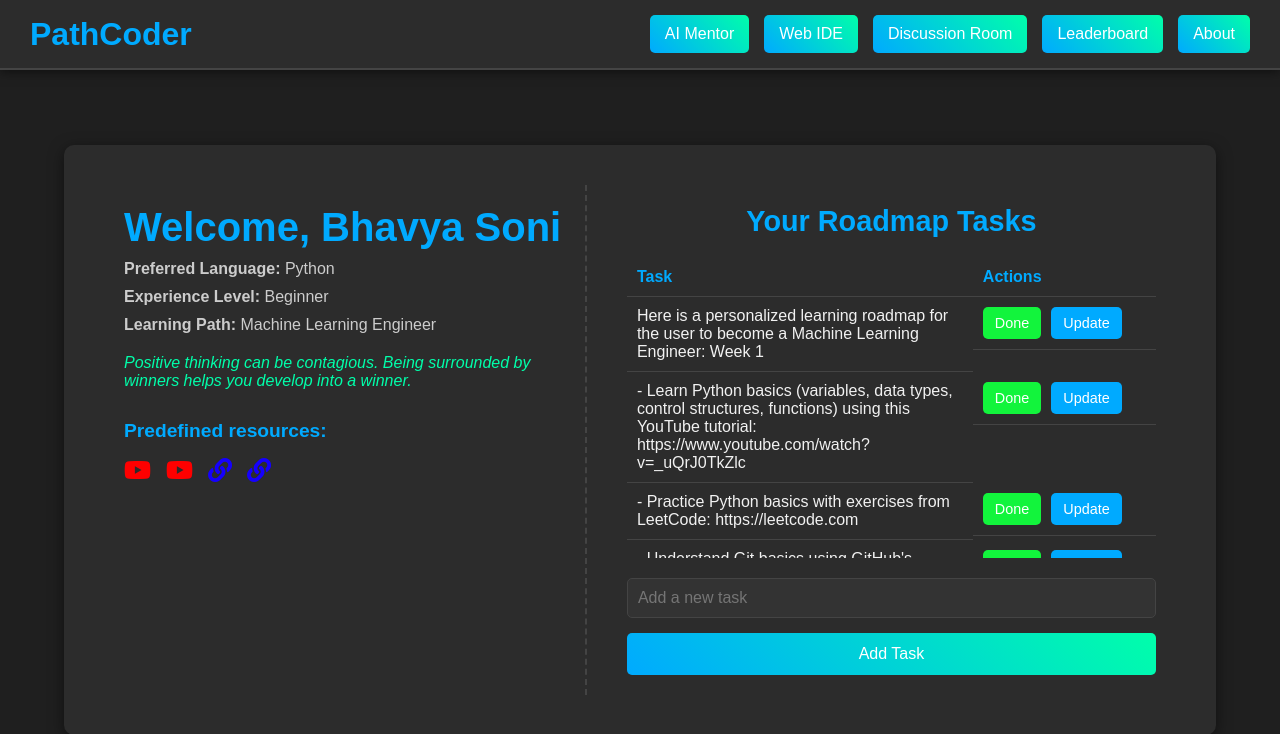
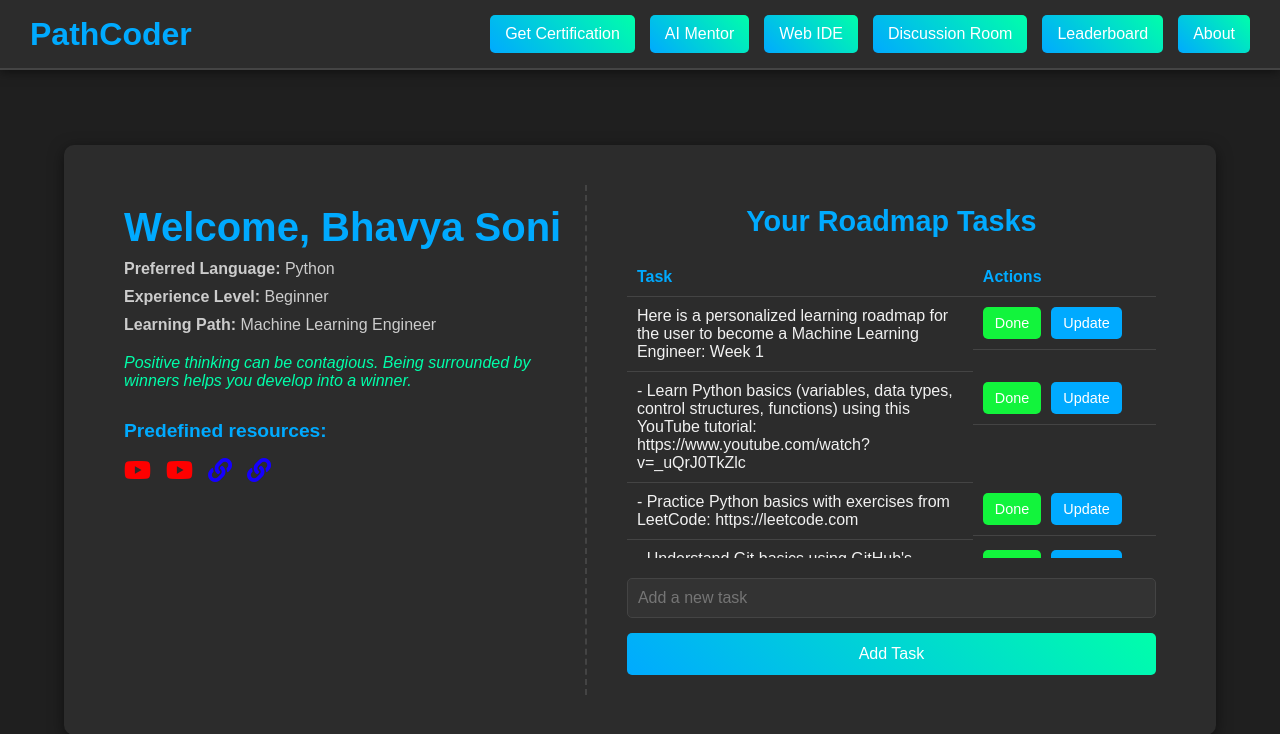
Before and after one commit to zGamingTechz/PathCoder, a Flask app: page / in a window 1280 px wide. Shown: the top 734 px of the page. Run offline with Flask 3, Linux system fonts and the light colour scheme; a user stored in the database is signed in; data comes from the database, SQL or seed files in the repository.

Commit message:
Added get certification button in navbar

```diff
--- a/templates/home.html
+++ b/templates/home.html
@@ -13,6 +13,7 @@
         <h1>PathCoder</h1>
     </div>
     <nav class="nav-links">
+        <a href="/certification" class="nav-btn">Get Certification</a>
         <a href="/chatbot" class="nav-btn">AI Mentor</a>
         <a href="/ide" class="nav-btn">Web IDE</a>
         <a href="/chatroom" class="nav-btn">Discussion Room</a>
```
